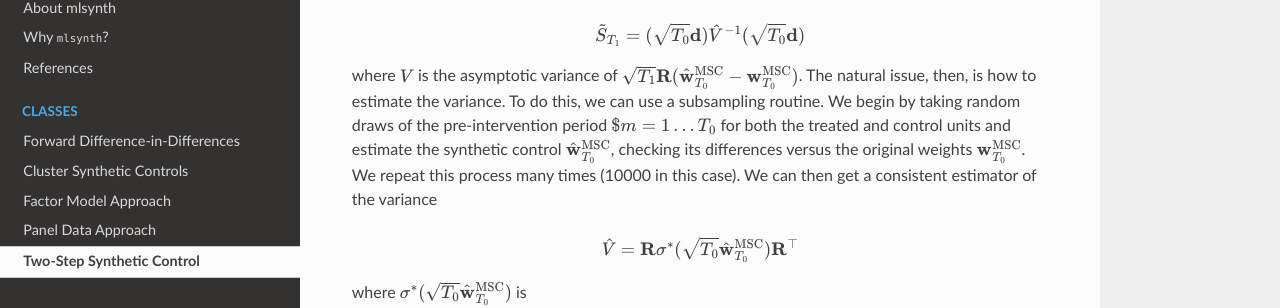
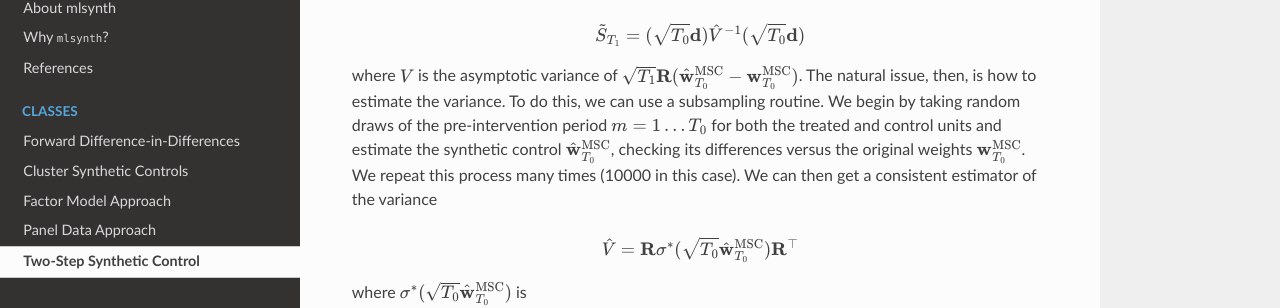
Before and after one commit to jgreathouse9/mlsynth, a Sphinx documentation site: the page built from docs/tssc.rst, in a window 1280 px wide and 900 px high, scrolled down 3291 px. Shown: the part 144-452 px from the top of the window. Built offline with Sphinx 7.4.7 and the Read the Docs theme 3.1.0, drawn with Linux system fonts in a browser that asks for light colours; pages that are not in the unit, such as notebooks, are missing from menus.

```diff
--- a/docs/tssc.rst
+++ b/docs/tssc.rst
@@ -112,7 +112,7 @@ The top row of :math:`\mathbf{R}` corresponds to the summation to one constraint
 
     \tilde{S}_{T_1}= (\sqrt{T_0}\mathbf{d} )\hat{V}^{-1} (\sqrt{T_0}\mathbf{d})
 
-where :math:`V` is the asymptotic variance of :math:`\sqrt{T_1}\mathbf{R}(\hat{\mathbf{w}}_{T_0}^{\text{MSC}}-\mathbf{w}_{T_0}^{\text{MSC}})`. The natural issue, then, is how to estimate the variance. To do this, we can use a subsampling routine. We begin by taking random draws of the pre-intervention period :math:`$m=1 \ldots T_0` for both the treated and control units and estimate the synthetic control :math:`\hat{\mathbf{w}}_{T_0}^{\text{MSC}}`, checking its differences versus the original weights :math:`\mathbf{w}_{T_0}^{\text{MSC}}`. We repeat this process many times (10000 in this case). We can then get a consistent estimator of the variance
+where :math:`V` is the asymptotic variance of :math:`\sqrt{T_1}\mathbf{R}(\hat{\mathbf{w}}_{T_0}^{\text{MSC}}-\mathbf{w}_{T_0}^{\text{MSC}})`. The natural issue, then, is how to estimate the variance. To do this, we can use a subsampling routine. We begin by taking random draws of the pre-intervention period :math:`m=1 \ldots T_0` for both the treated and control units and estimate the synthetic control :math:`\hat{\mathbf{w}}_{T_0}^{\text{MSC}}`, checking its differences versus the original weights :math:`\mathbf{w}_{T_0}^{\text{MSC}}`. We repeat this process many times (10000 in this case). We can then get a consistent estimator of the variance
 
 .. math::
 
```
